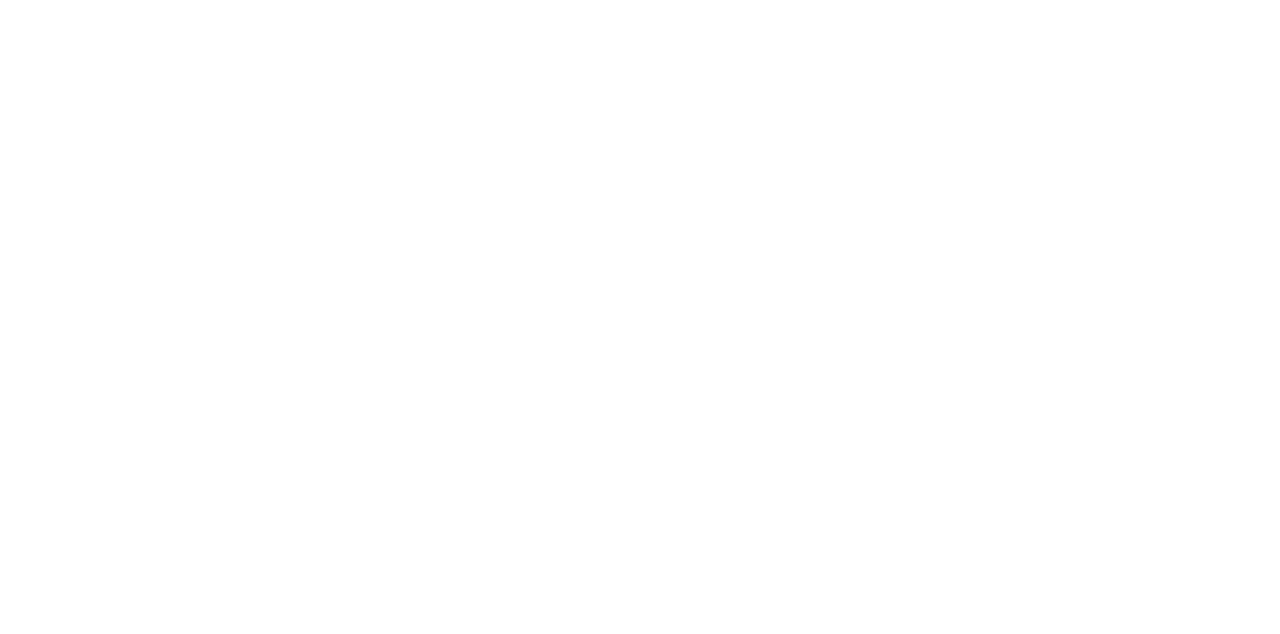
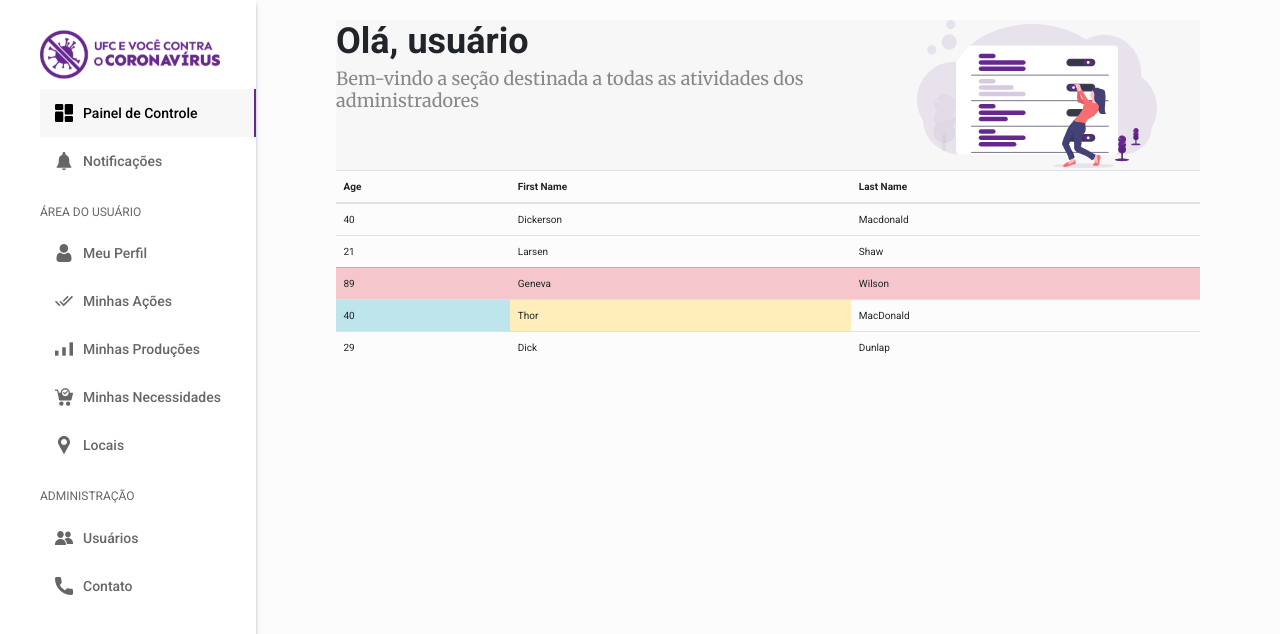
Before and after one commit to dev-inove/front-end-ufc-contra-o-corona, a Vue app: page /dashboard in a window 1280 px wide. Shown: the top 634 px of the page. Built offline with nearby package versions, Linux system fonts and the light colour scheme.

Commit message:
added route navigation in internal dashboard, bootstrap configured

```diff
--- a/package.json
+++ b/package.json
@@ -8,9 +8,13 @@
     "lint": "vue-cli-service lint"
   },
   "dependencies": {
+    "axios": "^0.19.2",
+    "bootstrap-vue": "^2.15.0",
     "core-js": "^3.6.5",
     "vue": "^2.6.11",
+    "vue-mq": "^1.0.1",
     "vue-router": "^3.2.0",
+    "vue2-editor": "^2.10.2",
     "vuex": "^3.4.0"
   },
   "devDependencies": {
--- a/src/components/Admin/AdminPages.vue
+++ b/src/components/Admin/AdminPages.vue
@@ -1,7 +1,9 @@
 <template>
     <div class="admin-pages">
         <Sidebar />
-        <div></div>
+        <div class="pad-sm pad-xs-vr">
+            <router-view></router-view>
+        </div>
     </div>
 </template>
 
@@ -21,4 +23,9 @@ export default {
     background-color: #fcfcfc;
     height: 100vh;
 }
+
+.pad-xs-vr {
+    padding-top: 2rem;
+    padding-bottom: 2rem;
+}
 </style>
--- /dev/null
+++ b/src/components/Admin/Dashboard.vue
@@ -0,0 +1,44 @@
+<template>
+    <div>
+        <DashboardHeader />
+        <div class="card-row"></div>
+        <b-table hover :items="items"></b-table>
+    </div>
+</template>
+
+<script>
+import DashboardHeader from './DashboardHeader'
+
+export default {
+    name: 'Dashboard',
+    components: { DashboardHeader },
+    data() {
+        return {
+            items: [
+                {
+                    age: 40,
+                    first_name: 'Dickerson',
+                    last_name: 'Macdonald'
+                },
+                { age: 21, first_name: 'Larsen', last_name: 'Shaw' },
+                {
+                    age: 89,
+                    first_name: 'Geneva',
+                    last_name: 'Wilson',
+                    _rowVariant: 'danger'
+                },
+                {
+                    age: 40,
+                    first_name: 'Thor',
+                    last_name: 'MacDonald',
+                    _cellVariants: { age: 'info', first_name: 'warning' }
+                },
+                { age: 29, first_name: 'Dick', last_name: 'Dunlap' }
+            ]
+        }
+    }
+}
+</script>
+
+<style>
+</style>
--- /dev/null
+++ b/src/components/Admin/DashboardHeader.vue
@@ -0,0 +1,35 @@
+<template>
+    <div class="dashboard-header">
+        <div>
+            <h1>Olá, usuário</h1>
+            <h2>Bem-vindo a seção destinada a todas as atividades dos administradores</h2>
+        </div>
+        <svg>
+            <use xlink:href="@/assets/svg/undraw_personal.svg#undraw" />
+        </svg>
+    </div>
+</template>
+
+<script>
+export default {}
+</script>
+
+<style lang="scss">
+.dashboard-header {
+    display: flex;
+    justify-content: space-between;
+    background-color: #f7f7f7;
+
+    h1 {
+        font-size: 3.6rem;
+        font-weight: 700;
+    }
+
+    h2 {
+        font-family: 'Merriweather';
+        font-weight: 500;
+        font-size: 1.8rem;
+        color: rgba($black, 0.45);
+    }
+}
+</style>
--- /dev/null
+++ b/src/components/Admin/Notifications.vue
@@ -0,0 +1,10 @@
+<template>
+    <div class="notifications">NOTIFICATIONS AAAAAAAAAAAAAAAAAAAA</div>
+</template>
+
+<script>
+export default {}
+</script>
+
+<style>
+</style>
--- a/src/components/Admin/Sidebar.vue
+++ b/src/components/Admin/Sidebar.vue
@@ -3,68 +3,116 @@
         <img src="@/assets/svg/logo_purple.svg" alt="logo-combate-covid" />
         <div class="list__area">
             <ul class="sidebar__list">
-                <li class="sidebar__list--li">
+                <router-link
+                    tag="li"
+                    to="/dashboard"
+                    exact-active-class="selected"
+                    class="sidebar__list--li"
+                >
                     <svg class="icon">
                         <use xlink:href="@/assets/svg/sprites.svg#dashboard" />
                     </svg>
                     Painel de Controle
-                </li>
-                <li class="sidebar__list--li">
+                </router-link>
+                <router-link
+                    tag="li"
+                    to="/dashboard/notifications"
+                    exact-active-class="selected"
+                    class="sidebar__list--li"
+                >
                     <svg class="icon">
                         <use xlink:href="@/assets/svg/sprites.svg#notification" />
                     </svg>
                     Notificações
-                </li>
+                </router-link>
             </ul>
 
             <ul class="sidebar__list">
                 <h2>Área do Usuário</h2>
-                <li class="sidebar__list--li">
+                <router-link
+                    tag="li"
+                    to="/dashboard/my-profile"
+                    exact-active-class="selected"
+                    class="sidebar__list--li"
+                >
                     <svg class="icon">
                         <use xlink:href="@/assets/svg/sprites.svg#user" />
                     </svg>
                     Meu Perfil
-                </li>
-                <li class="sidebar__list--li selected">
+                </router-link>
+                <router-link
+                    tag="li"
+                    to="/dashboard/my-actions"
+                    exact-active-class="selected"
+                    class="sidebar__list--li"
+                >
                     <svg class="icon">
                         <use xlink:href="@/assets/svg/sprites.svg#double-tick-indicator" />
                     </svg>
                     Minhas Ações
-                </li>
-                <li class="sidebar__list--li">
+                </router-link>
+                <router-link
+                    tag="li"
+                    to="/dashboard/my-productions"
+                    exact-active-class="selected"
+                    class="sidebar__list--li"
+                >
                     <svg class="icon">
                         <use xlink:href="@/assets/svg/sprites.svg#bar-chart" />
                     </svg>
                     Minhas Produções
-                </li>
-                <li class="sidebar__list--li">
+                </router-link>
+
+                <router-link
+                    tag="li"
+                    to="/dashboard/my-necessities"
+                    exact-active-class="selected"
+                    class="sidebar__list--li"
+                >
                     <svg class="icon">
                         <use xlink:href="@/assets/svg/sprites.svg#cart" />
                     </svg>
                     Minhas Necessidades
-                </li>
-                <li class="sidebar__list--li">
+                </router-link>
+
+                <router-link
+                    tag="li"
+                    to="/dashboard/locations"
+                    exact-active-class="selected"
+                    class="sidebar__list--li"
+                >
                     <svg class="icon">
                         <use xlink:href="@/assets/svg/sprites.svg#pin" />
                     </svg>
                     Locais
-                </li>
+                </router-link>
             </ul>
 
             <ul class="sidebar__list">
                 <h2>Administração</h2>
-                <li class="sidebar__list--li">
+                <router-link
+                    tag="li"
+                    to="/dashboard/users"
+                    exact-active-class="selected"
+                    class="sidebar__list--li"
+                >
                     <svg class="icon">
                         <use xlink:href="@/assets/svg/sprites.svg#friends" />
                     </svg>
                     Usuários
-                </li>
-                <li class="sidebar__list--li">
+                </router-link>
+
+                <router-link
+                    tag="li"
+                    to="/dashboard/contact"
+                    exact-active-class="selected"
+                    class="sidebar__list--li"
+                >
                     <svg class="icon">
                         <use xlink:href="@/assets/svg/sprites.svg#call" />
                     </svg>
                     Contato
-                </li>
+                </router-link>
             </ul>
         </div>
     </div>
@@ -109,6 +157,33 @@ export default {}
         }
 
         &--li {
+            position: relative;
+            cursor: pointer;
+
+            &::before {
+                content: '';
+                position: absolute;
+                top: 0;
+                right: 0;
+                height: 100%;
+                width: 2px;
+                background-color: #66288e;
+                transform: scaleY(0);
+                transition: transform 0.4s, background-color 0.1s;
+            }
+
+            &:hover::before {
+                transform: scaleY(1);
+            }
+
+            &:hover {
+                color: black;
+
+                & .icon {
+                    fill: black;
+                }
+            }
+
             &.selected {
                 color: black;
                 background-color: #f7f7f7;
--- a/src/main.js
+++ b/src/main.js
@@ -1,5 +1,7 @@
 import Vue from 'vue'
 import App from './App.vue'
+
+import './config/bootstrap'
 import router from './router'
 import store from './store'
 
```
Also changed, not shown: src/config/bootstrap.js (added, +8 -0 lines), src/router/index.js (+18 -2 lines), src/assets/svg/undraw_personal.svg (added), 1 other file (tests, documents, lock files or other folders).
